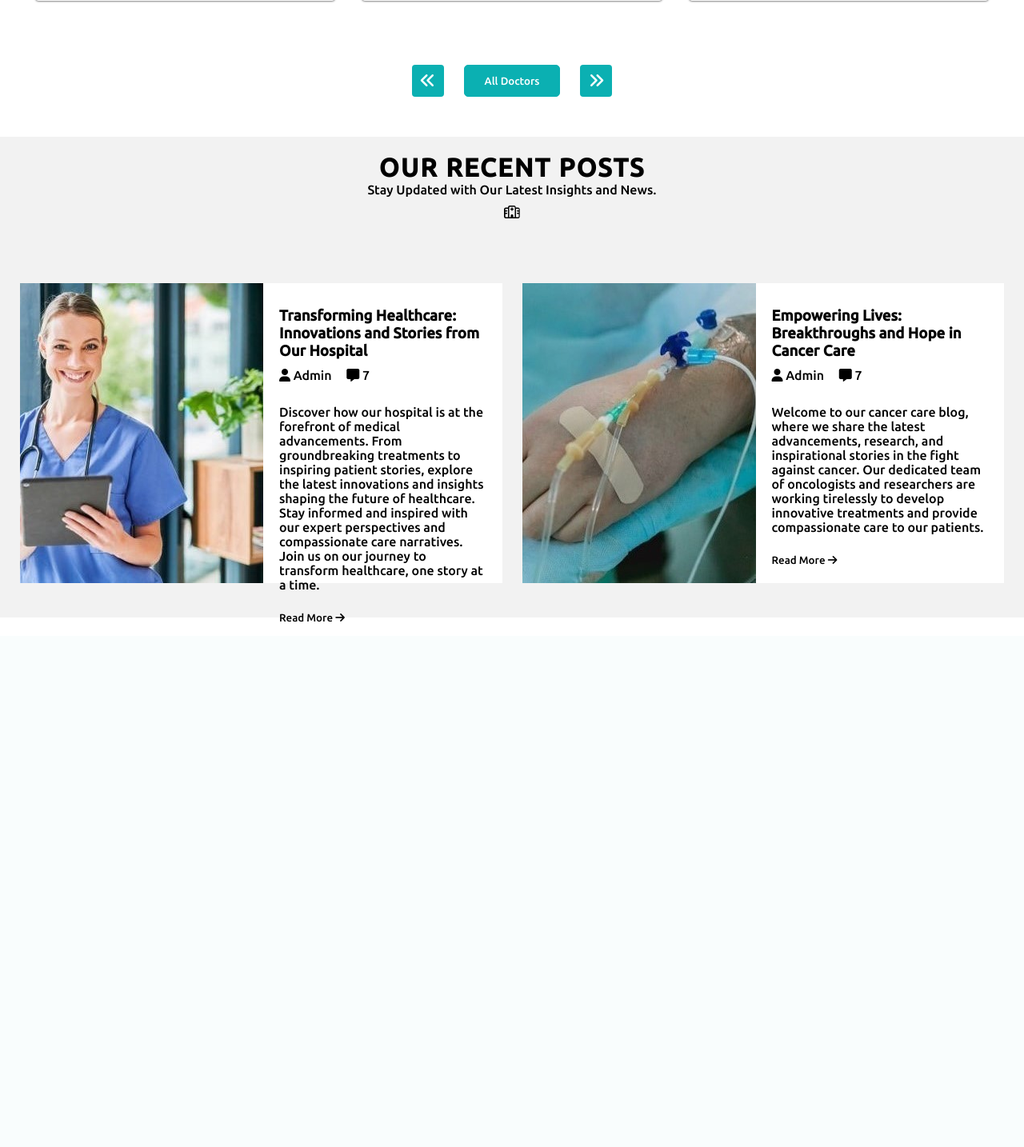
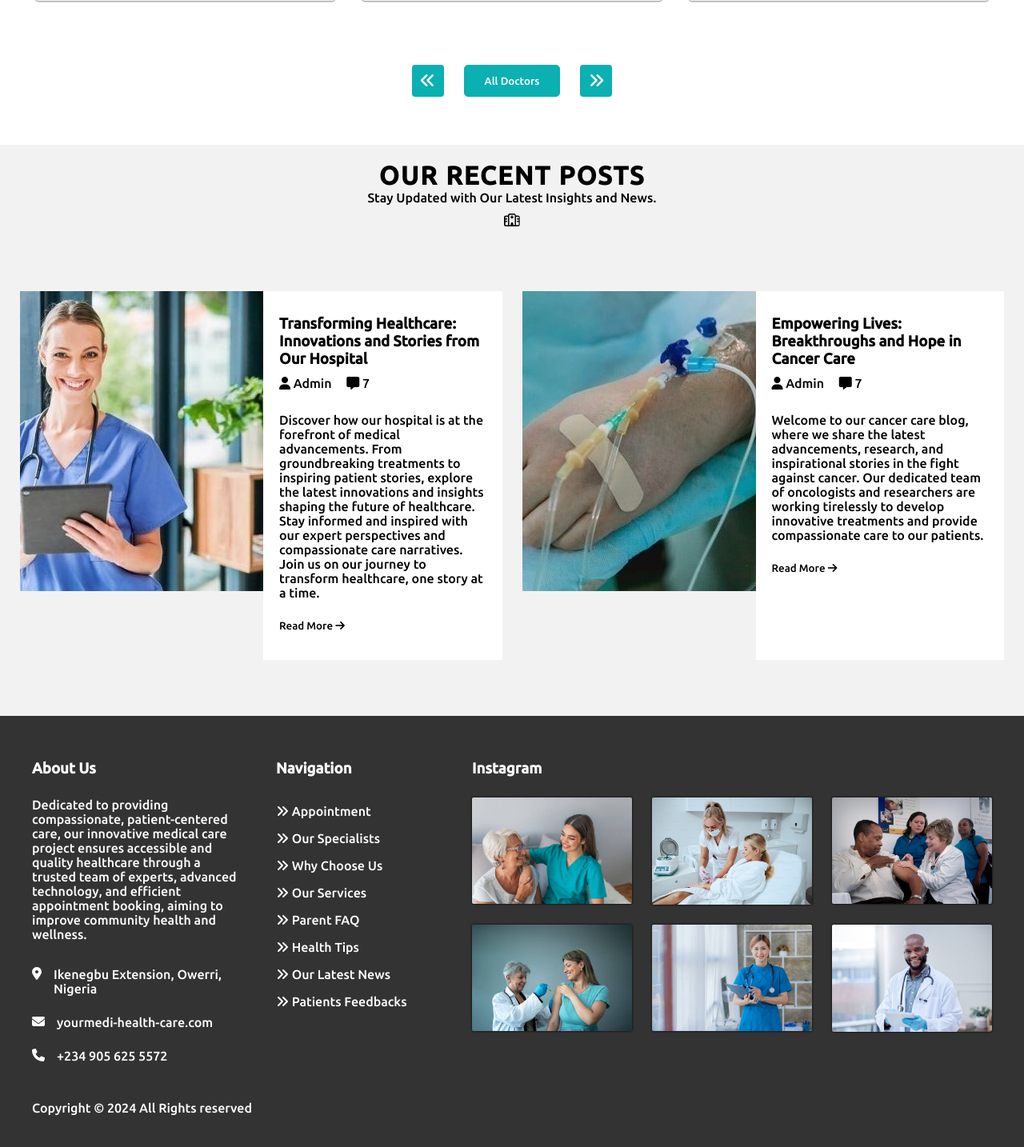
Before and after one commit to MiracleChibuike/hospital, a PHP site: page / in a window 1280 px wide. Shown: the part 3778-5212 px from the top of the page at 80% size. Before the commit the page ends 4556 px from the top, so only its background shows below. Run offline with PHP 8.4, Linux system fonts and the light colour scheme; some libraries are stand-ins or nearby versions; some web fonts are replaced.

Commit message:
Landing page finished

```diff
--- a/assets/css/index.css
+++ b/assets/css/index.css
@@ -20,6 +20,7 @@
   --clr-white-main: #fff;
   --clr-darkGray: rgba(230, 217, 217, 0.2);
   --clr-dark-main: #000;
+  --clr-semi-dark: rgba(0, 0, 0, 0.8);
   --clr-gray-origin: rgb(224, 218, 218);
   --error-message: rgb(126, 23, 23);
 }
@@ -901,8 +908,11 @@ OUR SERVICES SEECTION
        BLOGS SECTION
    **************************************************/
   #Blogs{
-    margin: 50px 0 0;
+    margin: 50px 0 0 0;
+    padding-bottom: 20px ;
     background: var(--clr-white-default);
+    position: relative;
+    top: 10px;
   }
    .blogs_Header{
     text-align: center;
@@ -927,7 +937,7 @@ OUR SERVICES SEECTION
    .blog_Texts, .blog_2_Texts{
     padding: 20px;
     background: var(--clr-white-main);
-    height: 375px;
+    min-height: 375px;
    }
    .blog_Texts h3, .blog_Texts span, .blog_Texts p,
    .blog_2_Texts h3, .blog_2_Texts span, .blog_2_Texts p{
@@ -948,6 +958,68 @@ OUR SERVICES SEECTION
     transform: translateX(10px);
     cursor: pointer;
    }
+
+
+  /* ************************************************************
+                            CONTACT/FOOTER SECTION
+ **************************************************************/
+ #contact{
+  background: var(--clr-semi-dark);
+  padding: 40px;
+  color: var(--clr-white-main);
+ }
+ .contact_Footer{
+  display: grid;
+  grid-template-columns: repeat(3, 1fr);
+ column-gap: 10px;
+ }
+ .IG_Photos img{
+  width: 200px;
+  box-shadow: 0 0 3px var(--clr-dark-main);
+  border-radius: 2px;
+ }
+ .IG_Photos{
+  display: grid;
+  grid-template-columns: repeat(3, 1fr);
+  gap: 25px;
+
+ }
+ .about_Footer h3, .Navigation_Footer h3, .instagram_Footer h3{
+  margin: 25px 0;
+ }
+.contacts_social_footer{
+  margin: 20px 0;
+}
+.contacts_social_footer div{
+  display: flex;
+  padding: 12px 0;
+}
+.contacts_social_footer div p{
+  padding-left: 15px;
+}
+.contacts_social_footer div p a{
+  color: var(--clr-white-main);
+  text-decoration: none;
+}
+.Navigation_Footer p{
+  padding: 8px 0;
+}
+.Navigation_Footer {
+  margin-left: 30px;
+}
+.Navigation_Footer p a{
+   color: var(--clr-white-main);
+  text-decoration: none;
+}
+#socials_Footer{
+  display: none;
+}
+.copyRight{
+  margin: 15px 0 0 0;
+}
+
+
+
 /* Media Querry - Mobile Screens */
 
 @media (min-width: 0) and (max-width: 750px) {
--- a/assets/js/index.js
+++ b/assets/js/index.js
@@ -18,6 +18,16 @@ const AnimationLoad = () => {
 
 // Call the AnimationLoad function when page is ready
 document.addEventListener("DOMContentLoaded", AnimationLoad)
+
+// Header_Top Scroll Effect
+window.addEventListener("scroll", function () {
+  const header_Top = document.querySelector(".socialIconsHeader");
+  if (window.scrollY > 0) {
+    header_Top.classList.add("scroll");
+  } else {
+    header_Top.classList.remove("scroll");
+  }
+});
 
 // Prevent back_home Link reload
 
--- a/index.html
+++ b/index.html
@@ -754,10 +754,67 @@
             </div>
         </div>
     </section>
+
+    <!-------------------------------------------------------------
+                                                 CONTACTS SECTION/FOOTER
+                            --------------------------------------------------- -->
     <section id="contact">
         <div class="contact_Footer">
-
+            <div class="about_Footer">
+                <h3>About Us</h3>
+                <p>
+                    Dedicated to providing compassionate, patient-centered care, our innovative medical care project ensures accessible and
+                    quality healthcare through a trusted team of experts, advanced technology, and efficient appointment booking, aiming to
+                    improve community health and wellness.
+                </p>
+               <div class="contacts_social_footer">
+                <div>
+                    <i class="fa-solid fa-location-dot"></i>
+                    <p>Ikenegbu Extension, Owerri, Nigeria</p>
+                </div>
+                <div class="email_Footer">
+                    <i class="fa-solid fa-envelope"></i>
+                    <p><a href="mailto:miraclechibuike27@gmail.com">yourmedi-health-care.com</a></p>
+                </div>
+                <div class="phone_Footer">
+                    <i class="fa-solid fa-phone"></i>
+                    <p><a href="tel:+234 905 625 5572">+234 905 625 5572</a></p>
+                </div>
+               </div>
+            </div>
+            <div class="Navigation_Footer">
+                <h3>Navigation</h3>
+                <p><a href="#appointment"><i class="fa-solid fa-angles-right"></i> Appointment</a></p>
+                <p><a href="#specialists"><i class="fa-solid fa-angles-right"></i> Our Specialists</a></p>
+                <p><a href="#"><i class="fa-solid fa-angles-right"></i> Why Choose Us</a></p>
+                <p><a href="#services"><i class="fa-solid fa-angles-right"></i> Our Services</a></p>
+                <p><a href="#"><i class="fa-solid fa-angles-right"></i> Parent FAQ</a></p>
+                <p><a href="#"><i class="fa-solid fa-angles-right"></i> Health Tips</a></p>
+                <p><a href="#"><i class="fa-solid fa-angles-right"></i> Our Latest News</a></p>
+                <p><a href="#"><i class="fa-solid fa-angles-right"></i> Patients Feedbacks</a></p>
+            </div>
+            <div class="instagram_Footer">
+                <h3>Instagram</h3>
+                <div class="IG_Photos">
+                    <img src="assets/images/insta_main.jpg" alt="We're live on Instagram.. Check out our activities there">
+                    <img src="assets/images/insta_2.jpeg" alt="We're live on Instagram.. Check out our activities there">
+                    <img src="assets/images/insta_3.jpeg" alt="We're live on Instagram.. Check out our activities there">
+                    <img src="assets/images/insta_4.jpg" alt="We're live on Instagram.. Check out our activities there">
+                    <img src="assets/images/insta_5.jpg" alt="We're live on Instagram.. Check out our activities there">
+                    <img src="assets/images/insta_6.jpg" alt="We're live on Instagram.. Check out our activities there">
+                </div>
+            </div>
         </div>
+        <div class="icons-social" id="socials_Footer">
+            <i class="fa-brands fa-facebook-f"></i>
+            <i class="fa-brands fa-x-twitter"></i>
+            <i class="fa-brands fa-pinterest-p"></i>
+            <i class="fa-brands fa-youtube"></i>
+        </div>
+        <!-- CopyRight -->
+         <div class="copyRight">
+            <p>Copyright &copy; 2024 All Rights reserved</p>
+         </div>
     </section>
 
 </div>
```
Also changed, not shown: other parts of assets/css/index.css (+82 -5 lines), assets/images/Insta_3.jpeg (renamed from assets/images/gallery-5.jpeg), assets/images/insta_2.jpeg (renamed from assets/images/gallery-7.jpeg), assets/images/insta_4.jpg (renamed from assets/images/istockphoto-1444178533-612x612.jpg), assets/images/insta_5.jpg (renamed from assets/images/istockphoto-1441008390-612x612.jpg), assets/images/insta_6.jpg (renamed from assets/images/istockphoto-1359557281-612x612.jpg), assets/images/insta_main.jpg (renamed from assets/images/gallery-1.jpg).
